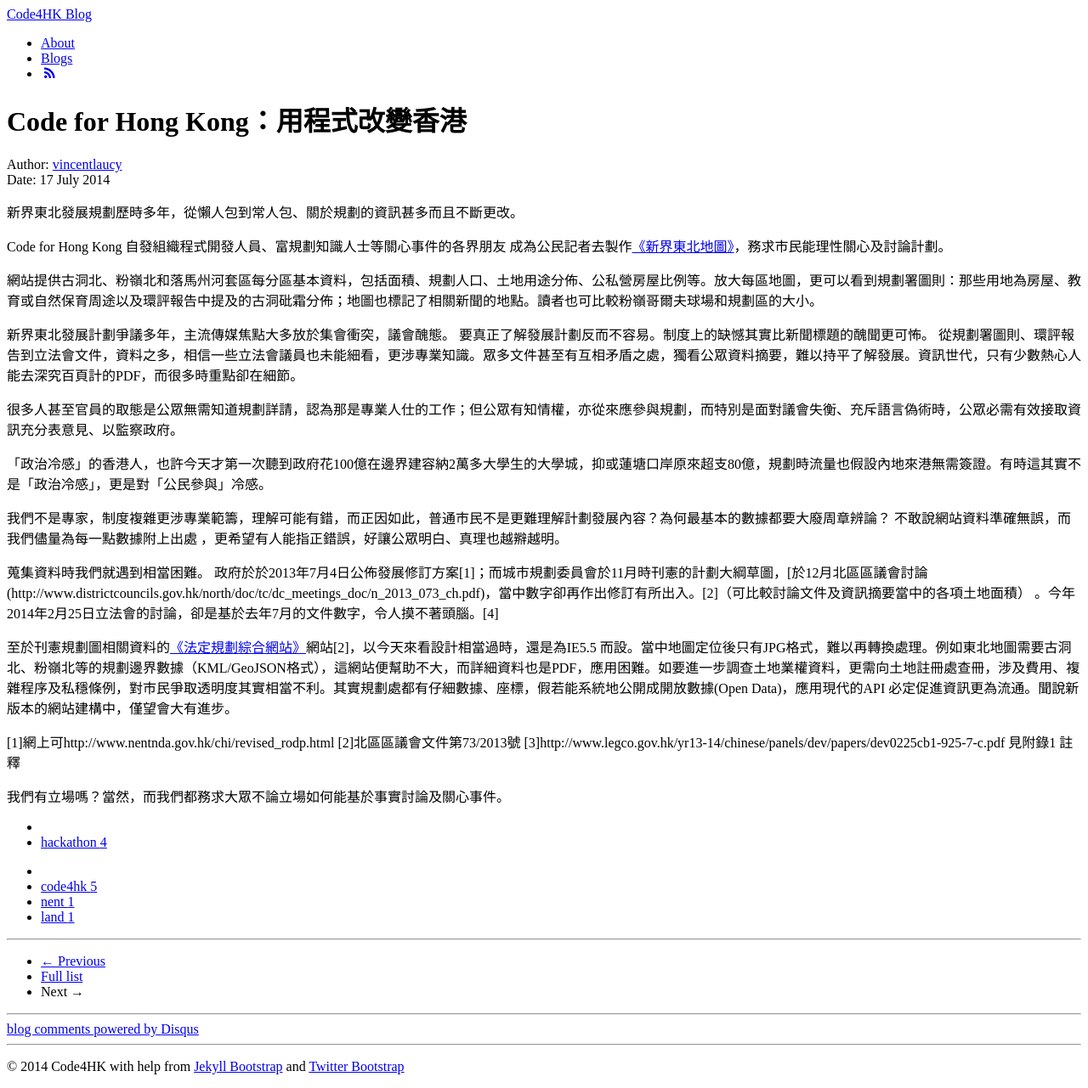
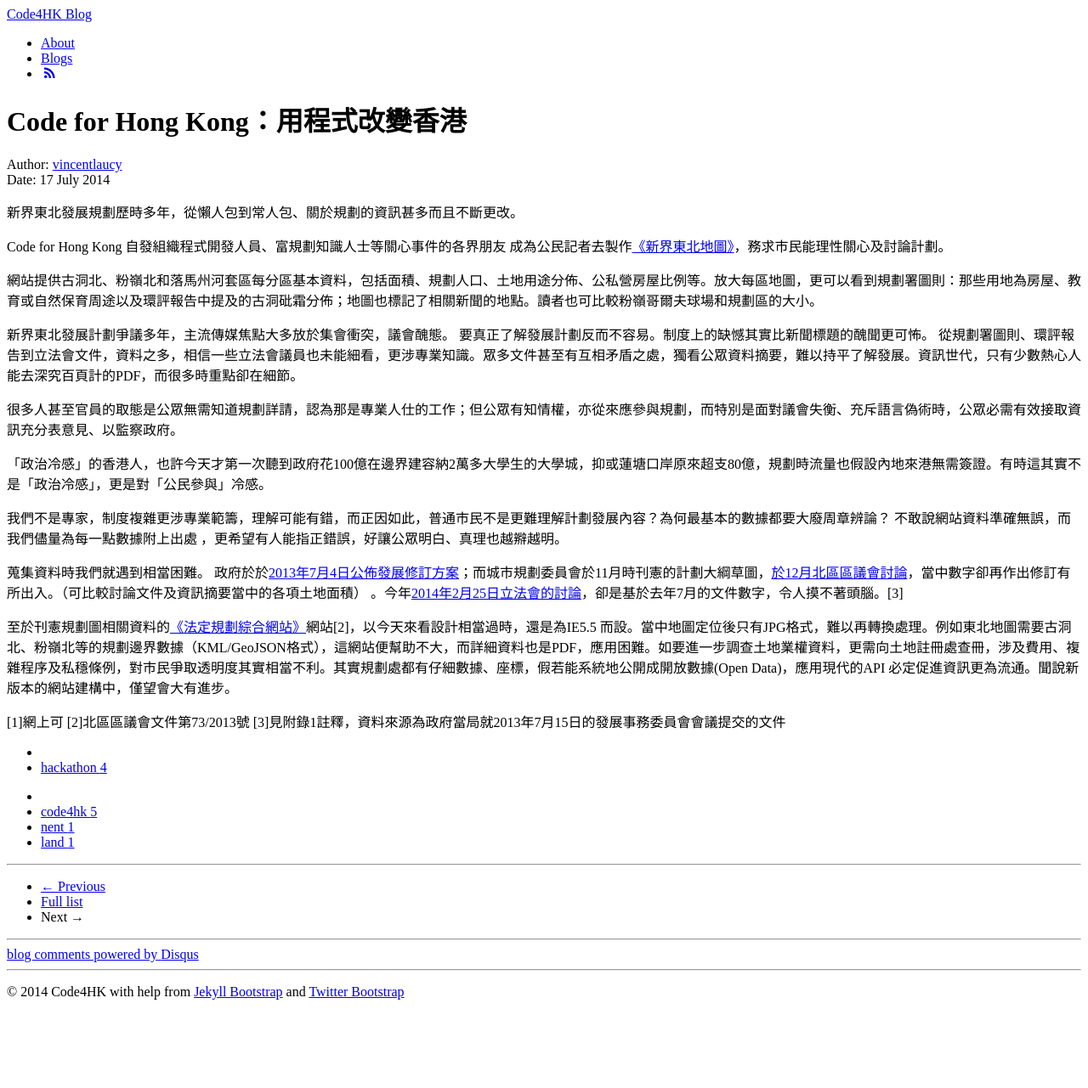
Before and after one commit to code4hk/code4hk.github.io, a Jekyll site: the page built from _posts/2014-07-17-northeastmap.md, in a window 1280 px wide. Shown: the whole page at 85% size. Built offline with Jekyll 4.4.1, drawn with Linux system fonts in a browser that asks for light colours; Markdown is read by kramdown in place of the engine named in the settings; comment, search, counter and statistics services are not loaded; after the commit the page ends 1193 px from its top, so only the background shows below that.

Commit message:
Update 2014-07-17-northeastmap.md

```diff
--- a/_posts/2014-07-17-northeastmap.md
+++ b/_posts/2014-07-17-northeastmap.md
@@ -29,14 +29,12 @@ Code for Hong Kong 自發組織程式開發人員、富規劃知識人士等關
 不敢說網站資料準確無誤，而我們儘量為每一點數據附上出處 ，更希望有人能指正錯誤，好讓公眾明白、真理也越㸤越明。
 
 
-蒐集資料時我們就遇到相當困難。 政府於於2013年7月4日公佈發展修訂方案[1]；而城市規劃委員會於11月時刊憲的計劃大綱草圖，[於12月北區區議會討論(http://www.districtcouncils.gov.hk/north/doc/tc/dc_meetings_doc/n_2013_073_ch.pdf)，當中數字卻再作出修訂有所出入。[2]（可比較討論文件及資訊摘要當中的各項土地面積） 。今年2014年2月25日立法會的討論，卻是基於去年7月的文件數字，令人摸不著頭腦。[4]
+蒐集資料時我們就遇到相當困難。 政府於於[2013年7月4日公佈發展修訂方案](http://www.nentnda.gov.hk/chi/revised_rodp.html)；而城市規劃委員會於11月時刊憲的計劃大綱草圖，[於12月北區區議會討論](http://www.districtcouncils.gov.hk/north/doc/tc/dc_meetings_doc/n_2013_073_ch.pdf)，當中數字卻再作出修訂有所出入。（可比較討論文件及資訊摘要當中的各項土地面積） 。今年[2014年2月25日立法會的討論](http://www.legco.gov.hk/yr13-14/chinese/panels/dev/papers/dev0225cb1-925-7-c.pdf)，卻是基於去年7月的文件數字，令人摸不著頭腦。[3]
 
 
 至於刊憲規劃圖相關資料的[《法定規劃綜合網站》](http://www.ozp.tpb.gov.hk/default.aspx)網站[2]，以今天來看設計相當過時，還是為IE5.5 而設。當中地圖定位後只有JPG格式，難以再轉換處理。例如東北地圖需要古洞北、粉嶺北等的規劃邊界數據（KML/GeoJSON格式），這網站便幫助不大，而詳細資料也是PDF，應用困難。如要進一步調查土地業權資料，更需向土地註冊處查冊，涉及費用、複雜程序及私穩條例，對市民爭取透明度其實相當不利。其實規劃處都有仔細數據、座標，假若能系統地公開成開放數據(Open Data)，應用現代的API 必定促進資訊更為流通。聞說新版本的網站建構中，僅望會大有進步。
 
 
-[1]網上可http://www.nentnda.gov.hk/chi/revised_rodp.html
+[1]網上可
 [2]北區區議會文件第73/2013號
-[3]http://www.legco.gov.hk/yr13-14/chinese/panels/dev/papers/dev0225cb1-925-7-c.pdf 見附錄1 註釋
-
-我們有立場嗎？當然，而我們都務求大眾不論立場如何能基於事實討論及關心事件。
+[3]見附錄1註釋，資料來源為政府當局就2013年7月15日的發展事務委員會會議提交的文件
```
